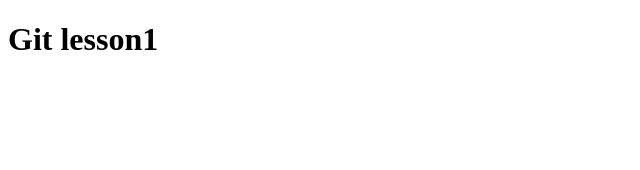
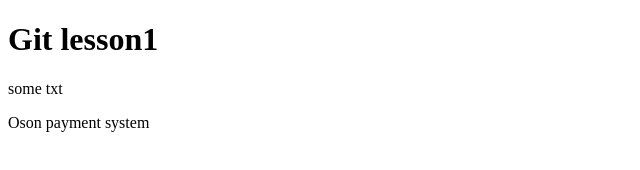
Before and after one commit to DavronMuminov/test-site, a plain HTML site: page index.html in a window 1280 px wide. Shown: the whole page, without its empty margins (0-640 px from the left). Drawn offline with Linux system fonts and the light colour scheme.

Commit message:
index.html

```diff
--- a/index.html
+++ b/index.html
@@ -9,6 +9,8 @@
 </head>
 <body>
 <h1>Git lesson1</h1>
+<p>some txt</p>
+<p>Oson payment system</p>
 
 </body>
 </html>
```
